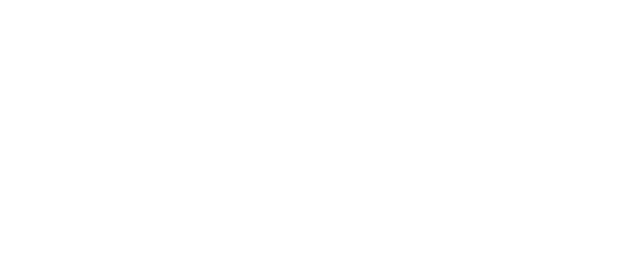
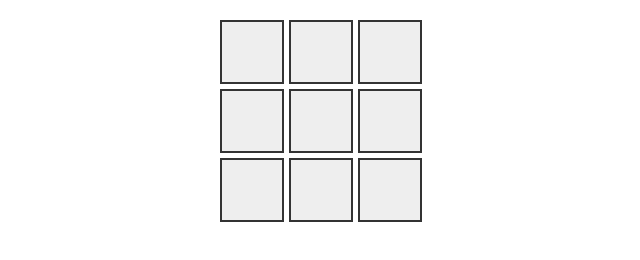
Before and after one commit to janphsantiago/tictactoe, a plain HTML site: page index.html in a window 1280 px wide. Shown: the whole page, without its empty margins (319-959 px from the left). Drawn offline with Linux system fonts and the light colour scheme.

Commit message:
Created a function to render the UI of the board:
-updated the ID of the div
-provides styling for the board

-showInterface() function to render the grid

```diff
--- a/index.html
+++ b/index.html
@@ -4,8 +4,13 @@
     <meta charset="UTF-8">
     <meta name="viewport" content="width=device-width, initial-scale=1.0">
     <title>Document</title>
+    <link rel="stylesheet" href="styles.css">
 </head>
 <body>
+    <div id="grid">
 
+    </div>
+
+    <script src="script.js"></script>
 </body>
 </html>
--- a/script.js
+++ b/script.js
@@ -5,6 +5,7 @@
     const columns = 3;
     const board = [];
 
+    //Loop to create a 3x3 board
     for (let i = 0; i < rows; i++) {
         board[i] = [];
         for (let j = 0; j < columns; j++) {
@@ -25,10 +26,10 @@
 
     };
 
-
     const printBoard = () => {
         const boardWithCellValues = board.map((row) => row.map((cell) => cell.getValue()))
         console.log(boardWithCellValues);
+
     };
 
     return {
@@ -53,6 +54,56 @@
     };
 }
 
+function showInterface(){
+
+  const boardContainer = document.getElementById('grid');
+
+  boardContainer.innerHTML = ''
+
+  const handleClick = (e) =>{
+
+    const clickedCell = e.target;
+    const row = parseInt(clickedCell.getAttribute('data-row'));
+    const col = parseInt(clickedCell.getAttribute('data-col'));
+
+    game.playRound(row, col);
+
+    updateUI();
+  }
+
+  for(let row = 0; row < 3; row++){
+    const rows = document.createElement('div');
+    rows.classList.add('row');
+
+    for(let col = 0; col <3; col++){
+      const block = document.createElement('div');
+      block.classList.add('block');
+
+      block.setAttribute('data-row', row);
+      block.setAttribute('data-col', col);
+
+      block.addEventListener('click', handleClick);
+
+      rows.appendChild(block);
+    }
+
+    boardContainer.appendChild(rows)
+  }
+
+
+  const updateUI = () =>{
+    const blocks = document.querySelectorAll('.block');
+
+    blocks.forEach((block) =>{
+      const row = parseInt(block.getAttribute('data-row'));
+      const col = parseInt(block.getAttribute('data-col'));
+      const value = game.getBoard()[row][col].getValue();
+
+      block.textContent = value || '';
+    })
+  }
+
+}
 
 function GameController(
   playerOneName = "Player One",
@@ -76,12 +127,16 @@
   const switchPlayerTurn = () => {
     activePlayer = activePlayer === players[0] ? players[1] : players[0];
   };
+
   const getActivePlayer = () => activePlayer;
 
   const printNewRound = () => {
     board.printBoard();
     console.log(`${getActivePlayer().name}'s turn.`);
   };
+
+
+  //Validation for checking the winner
 
   const checkWinner = (playerSign) => {
     const boardState = board.getBoard();
@@ -150,3 +205,5 @@
 }
 
 const game = GameController();
+
+showInterface();
--- /dev/null
+++ b/styles.css
@@ -0,0 +1,24 @@
+#grid {
+    display: flex;
+    flex-direction: column;
+    gap: 5px;
+    width: max-content;
+    margin: 20px auto;
+  }
+
+  .row {
+    display: flex;
+    gap: 5px;
+  }
+
+  .block {
+    width: 60px;
+    height: 60px;
+    background-color: #eee;
+    border: 2px solid #333;
+    font-size: 2rem;
+    text-align: center;
+    line-height: 60px;
+    cursor: pointer;
+    user-select: none;
+  }
```
Lines whose indentation alone changed are shown as unchanged.
